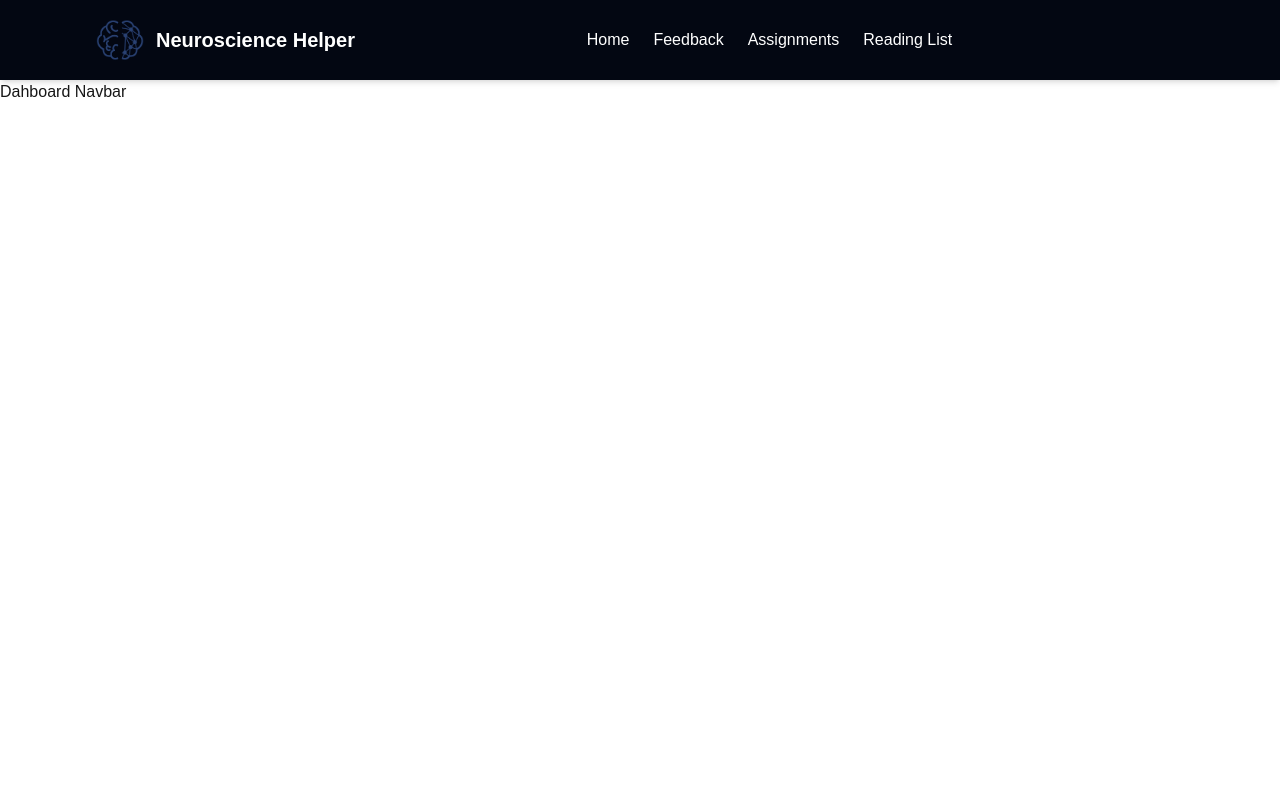
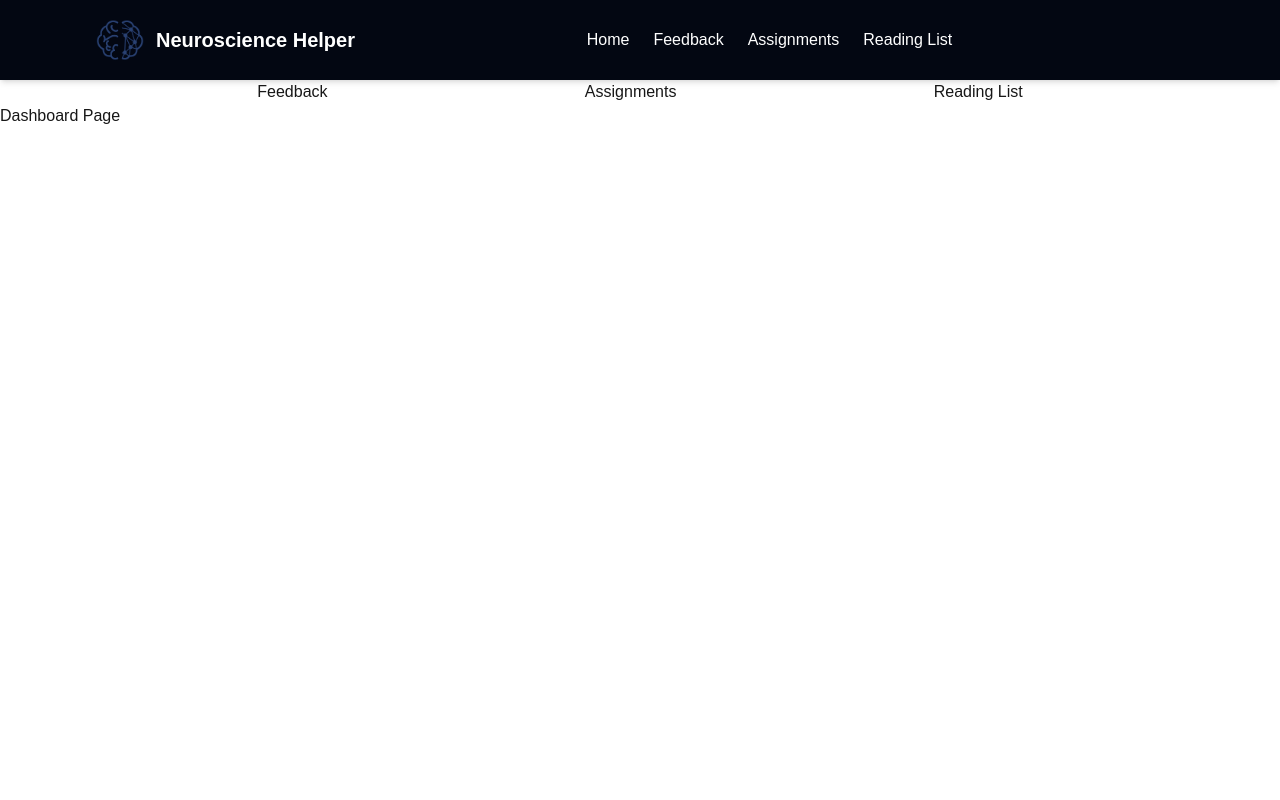
Before and after one commit to Michalkassa/neuroscience_web_app, a Next.js app: page /dashboard in a window 1280 px wide. Shown: the top 800 px of the page. Built offline with nearby package versions, Linux system fonts and the light colour scheme; no server answers; sample sign-in values are in the browser's storage.

Commit message:
feedback visible

```diff
--- /dev/null
+++ b/src/app/(dashboard)/dashboard/feedback/page.tsx
@@ -0,0 +1,27 @@
+import { redirect } from "next/navigation"
+import { auth } from "@/app/api/auth/auth";
+import { getFeedbackFormSubmissions } from "@/app/api/auth/actions";
+import FeedbackFormSubmission from "@/components/FeedbackFormSubmission";
+
+
+export default async function Feedback() {
+  const session = await auth()
+
+  if (!session) return redirect("/login")
+
+  const FeedbackFormSubmissions = await getFeedbackFormSubmissions()
+
+  return (
+    <div className="flex flex-col h-full w-full">
+        {FeedbackFormSubmissions.map((Submission:any) => (
+            <FeedbackFormSubmission
+            key={Submission.id}
+            id={Submission.id}
+            lecture={Submission.lecture}
+            rating={Submission.rating}
+            feedback={Submission.feedback ? Submission.feedback : "No Feedback Submitted"}
+            />
+        ))}
+    </div>
+  )
+}
--- a/src/app/(dashboard)/dashboard/page.tsx
+++ b/src/app/(dashboard)/dashboard/page.tsx
@@ -7,7 +7,7 @@ export default async function Dashboard() {
   if (!session) return redirect("/login")
 
   return (
-    <div className="flex flex-col h-full md:grid md:grid-rows-2 md:grid-cols-dashboard_elements md:gap-5 gap-3 p-1 md:p7 justify-between pb-28">
+    <div>
         Dashboard Page
     </div>
   )
--- a/src/app/(dashboard)/layout.tsx
+++ b/src/app/(dashboard)/layout.tsx
@@ -1,5 +1,5 @@
 import type { Metadata } from "next";
-
+import DashboardHeader from "@/components/DashboardHeader";
 export const metadata: Metadata = {
     title: "Dashboard",
     description: "",
@@ -12,16 +12,9 @@ export default function DashboardLayout({
 }>) {
 
   return (
-    <div className='w-screen flex flex-col md:grid md:grid-cols-dashboard md:grid-rows-1 md:gap-3 md:min-h-screen'>
-      <div className='w-screen md:h-screen md:min-h-full'>
-      <div className="hidden md:inline md:fixed md:min-h-full ">
-      Dahboard Navbar
-      </div>
-      <div className=" grid-rows-2 inline-flex min-w-full fixed bottom-0 justify-center md:hidden z-30">
-      Phone Dashboard Navbar
-      </div>
-      </div>
-      <div className="mb-32">
+    <div>
+      <DashboardHeader></DashboardHeader>
+      <div>
       {children}
       </div>
     </div>
--- a/src/app/api/auth/actions.ts
+++ b/src/app/api/auth/actions.ts
@@ -23,6 +23,11 @@ export async function SubmitFeedbackForm(formData: FormData){
     console.log("Feedback received:", { lecture, rating, feedback });
     //revalidatePath("/feedback");
 
+}
+
+export async function getFeedbackFormSubmissions(){
+  const FeedbackFormSubmissions = await prisma.feedbackFormSubmissions.findMany()
+  return FeedbackFormSubmissions
 }
 
 type SignInState = { message: string };
--- /dev/null
+++ b/src/components/DashboardHeader.tsx
@@ -0,0 +1,21 @@
+import React from "react"
+import Link from "next/link"
+
+
+const DashboardHeader: React.FC = () => {
+    return (
+        <div className="flex flex-row justify-evenly">
+            <div className="">
+                <Link href="/dashboard/feedback">Feedback</Link>
+            </div>
+            <div>
+                <Link href="/dashboard/assignments">Assignments</Link>
+            </div>
+            <div>
+                <Link href="/dashboard/readinglist">Reading List</Link>
+            </div>
+        </div>
+    )
+}
+
+export default DashboardHeader
--- /dev/null
+++ b/src/components/FeedbackFormSubmission.tsx
@@ -0,0 +1,48 @@
+import { FeedbackFormSubmissions } from "@prisma/client";
+import React from "react";
+
+interface FeedbackFormSubmission{
+    id : string,
+    lecture : string,
+    rating : number,
+    feedback: string
+}
+
+const FeedbackFormSubmission: React.FC<FeedbackFormSubmissions> = (props) => {
+    const { lecture, rating, feedback } = props;
+
+  return (
+    <div className="w-full max-w-4xl mx-auto bg-gray-900 border border-gray-800 rounded-lg shadow-md p-6 my-4 hover:shadow-lg transition-shadow duration-300">
+      {/* Header */}
+      <div className="flex flex-col sm:flex-row sm:items-center sm:justify-between mb-4">
+        <h2 className="text-xl font-semibold text-white">{lecture}</h2>
+        <div className="flex items-center mt-2 sm:mt-0">
+          {[...Array(rating)].map((_, i) => (
+            <p
+              key={i}
+              className="h-5 w-5 text-yellow-400"
+            >★</p>
+          ))}
+          {[...Array(5-rating)].map((_, i) => (
+            <p
+              key={i}
+              className="h-5 w-5 text-white"
+            >★</p>
+          ))}
+          <span className="ml-2 text-sm text-gray-400">{rating}/5</span>
+        </div>
+      </div>
+
+      {/* Feedback */}
+      <div className="bg-gray-800 p-4 rounded-md border border-gray-700">
+        <p className="text-gray-300 leading-relaxed whitespace-pre-wrap">
+          {feedback}
+        </p>
+      </div>
+    </div>
+  );
+};
+
+
+
+export default FeedbackFormSubmission;
--- a/src/components/LoginForm.tsx
+++ b/src/components/LoginForm.tsx
@@ -7,7 +7,7 @@ const initialState = {
   message: "",
 };
 
-export default function LoginForm() {
+const LoginForm:React.FC = () => {
   const [state, formAction] = useActionState(SignIn, initialState);
 
   return (
@@ -67,3 +67,5 @@ export default function LoginForm() {
     </section>
   );
 }
+
+export default LoginForm;
```
